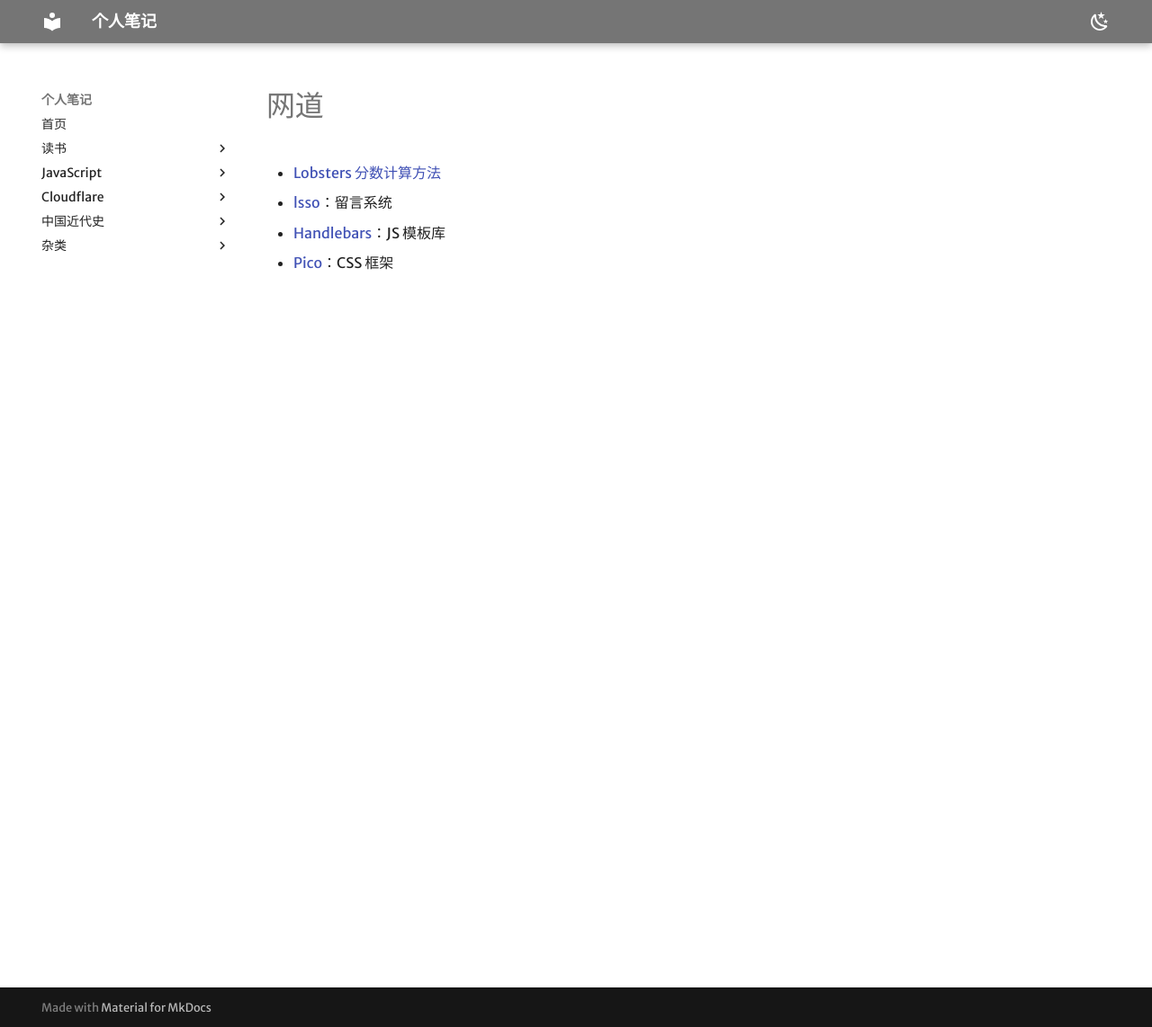
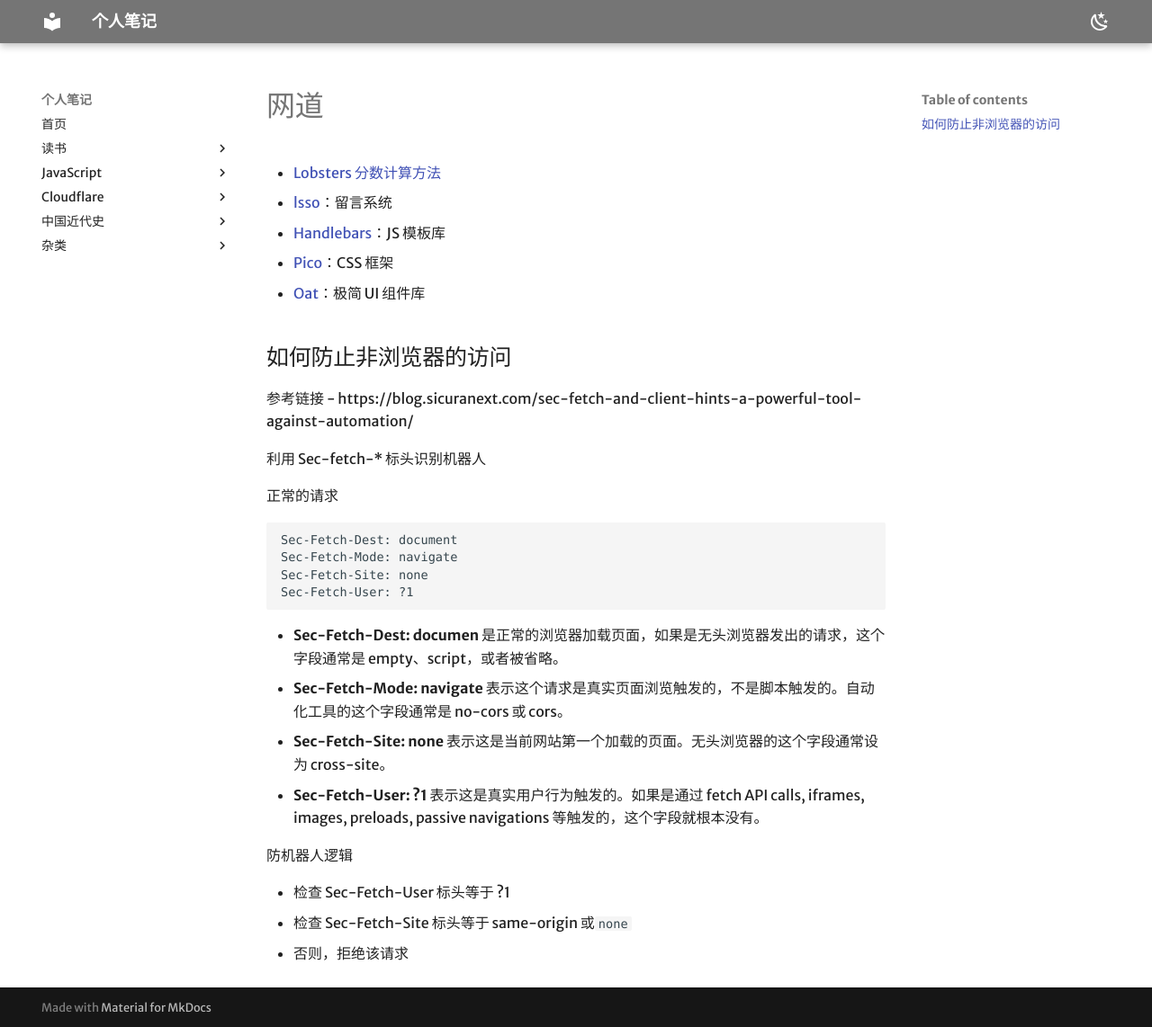
Before and after one commit to ruanyf/notes, an MkDocs documentation site: the page built from docs/杂类/网道.md, in a window 1280 px wide and 1142 px high. Shown: the whole window at 90% size. Built offline with MkDocs 1.6.1 and Material for MkDocs 9.7.7, drawn with Linux system fonts in a browser that asks for light colours; some web fonts are replaced.

Commit message:
checkpoint at 2026-02-17T12:22:04+0800

````diff
--- a/docs/杂类/网道.md
+++ b/docs/杂类/网道.md
@@ -4,3 +4,31 @@
 - [lsso](https://github.com/isso-comments/isso/)：留言系统
 - [Handlebars](https://handlebarsjs.com/)：JS 模板库
 - [Pico](https://picocss.com)：CSS 框架
+- [Oat](https://github.com/knadh/oat)：极简 UI 组件库
+
+## 如何防止非浏览器的访问
+
+参考链接
+- https://blog.sicuranext.com/sec-fetch-and-client-hints-a-powerful-tool-against-automation/
+
+利用 Sec-fetch-* 标头识别机器人
+
+正常的请求
+
+```http
+Sec-Fetch-Dest: document
+Sec-Fetch-Mode: navigate
+Sec-Fetch-Site: none
+Sec-Fetch-User: ?1
+```
+
+- **Sec-Fetch-Dest: documen** 是正常的浏览器加载页面，如果是无头浏览器发出的请求，这个字段通常是 empty、script，或者被省略。
+- **Sec-Fetch-Mode: navigate** 表示这个请求是真实页面浏览触发的，不是脚本触发的。自动化工具的这个字段通常是 no-cors 或 cors。
+- **Sec-Fetch-Site: none** 表示这是当前网站第一个加载的页面。无头浏览器的这个字段通常设为 cross-site。
+- **Sec-Fetch-User: ?1** 表示这是真实用户行为触发的。如果是通过 fetch API calls, iframes, images, preloads, passive navigations 等触发的，这个字段就根本没有。
+
+防机器人逻辑
+
+- 检查 Sec-Fetch-User 标头等于 ?1
+- 检查 Sec-Fetch-Site 标头等于 same-origin 或`none`
+- 否则，拒绝该请求
````
Also changed, not shown: 1 other file.
